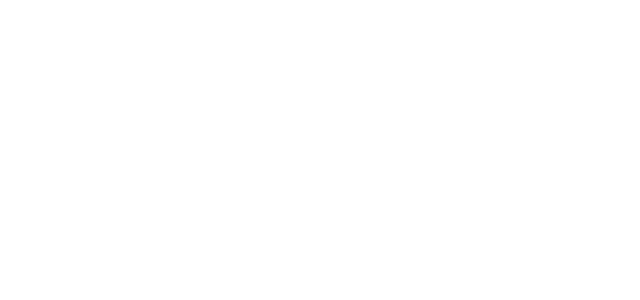
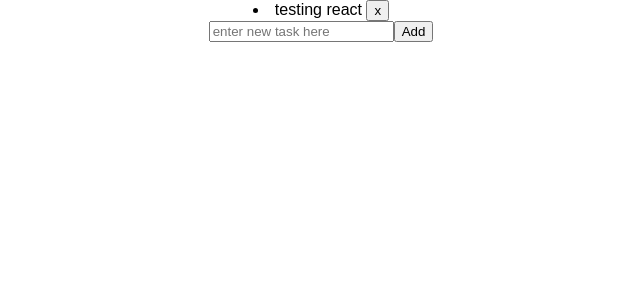
Before and after one commit to KaiPeng21/ReactFlux, a React (Create React App) app in the folder todoapp/: page / in a window 1280 px wide. Shown: the top 300 px of the page, without its empty margins (319-959 px from the left). Built offline with nearby package versions, Linux system fonts and the light colour scheme.

Commit message:
setup components

```diff
--- a/todoapp/src/App.js
+++ b/todoapp/src/App.js
@@ -1,11 +1,14 @@
 import React, { Component } from 'react';
 import './App.css';
+import EnterField from './components/EnterField';
+import TodoList from './components/TodoList';
 
 class App extends Component {
   render() {
     return (
       <div className="App">
-
+        <TodoList todolist={[{id : 0, content : 'testing react', complete : false}]}/>
+        <EnterField />
       </div>
     );
   }
--- /dev/null
+++ b/todoapp/src/components/EnterField.js
@@ -0,0 +1,11 @@
+import React, {Component} from 'react';
+
+class EnterField extends Component{
+    render(){
+        return (<div>
+            <input type='text' placeholder='enter new task here' /><button>Add</button>
+        </div>)
+    }
+}
+
+export default EnterField;
--- /dev/null
+++ b/todoapp/src/components/TodoBullet.js
@@ -0,0 +1,15 @@
+import React, {Component} from 'react';
+import PropTypes from 'prop-types';
+
+class TodoBullet extends Component{
+    render(){
+        return <li>{this.props.content} <button>x</button> </li>
+    }
+}
+TodoBullet.propTypes = {
+    content : PropTypes.string,
+    id : PropTypes.number,
+    complete : PropTypes.bool
+}
+
+export default TodoBullet;
--- /dev/null
+++ b/todoapp/src/components/TodoList.js
@@ -0,0 +1,17 @@
+import React, {Component} from 'react';
+import PropTypes from 'prop-types';
+
+import TodoBullet from './TodoBullet';
+
+class TodoList extends Component{
+    render(){
+    return (<div>
+            {this.props.todolist.map((val, ind) => <TodoBullet key={ind} {...val}/>)}
+        </div>);
+    }
+}
+TodoList.propTypes = {
+    todolist : PropTypes.array.isRequired // array format: [{id: <int>, content: <string>, complete=<bool>}, ...]
+}
+
+export default TodoList;
```
